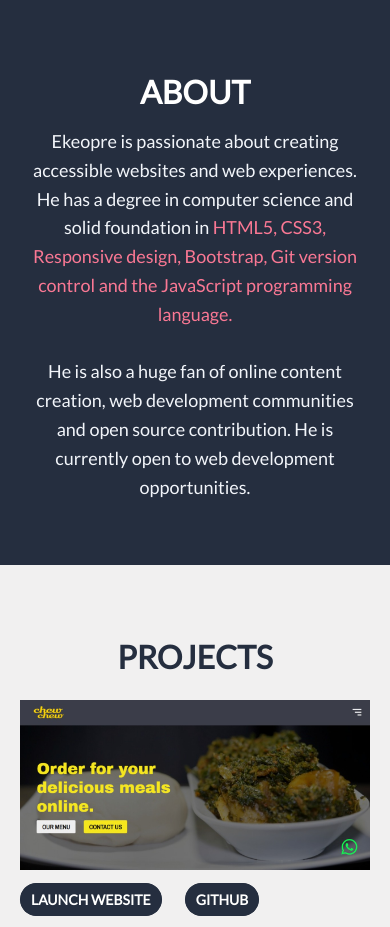
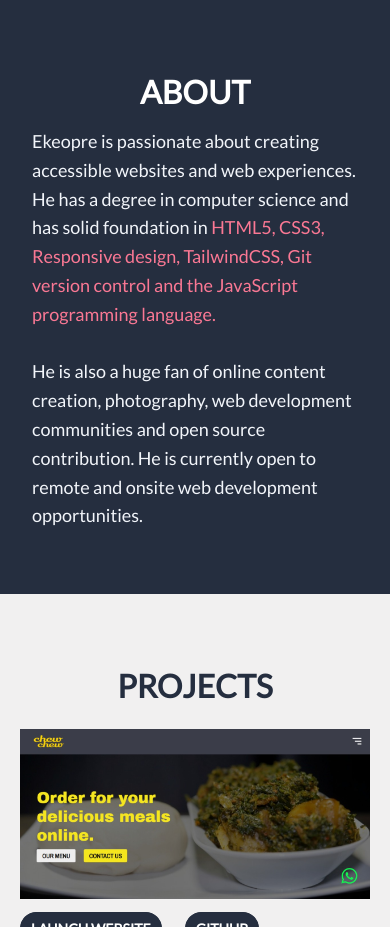
Before and after one commit to Thebuilderekes/ekeopre-portfolio, a plain HTML site: page index.html in a window 390 px wide. Shown: the part 860-1787 px from the top of the page. Drawn offline with nearby package versions, Linux system fonts and the light colour scheme.

Commit message:
Updated css

```diff
--- a/index.html
+++ b/index.html
@@ -91,7 +91,7 @@
           <section class="about-section" id="about-section">
                 <div class="about-section-text">
                     <h2 class="about-section-heading">About</h2>
-                    <p>Ekeopre is passionate about creating accessible websites and web experiences. He has a degree in computer science and solid foundation in <span>HTML5,</span> <span>CSS3,</span> <span>Responsive design,</span> <span>Bootstrap,</span> <span> Git version control</span> <span> and the JavaScript programming language.</span>  <br> <br>He is also a huge fan of online content creation, web development communities and open source contribution. He is currently open to web development opportunities. </p>
+                    <p>Ekeopre is passionate about creating accessible websites and web experiences. He has a degree in computer science and has solid foundation in <span>HTML5,</span> <span>CSS3,</span> <span>Responsive design,</span> <span>TailwindCSS,</span> <span> Git version control</span> <span> and the JavaScript programming language.</span>  <br> <br>He is also a huge fan of online content creation, photography, web development communities and open source contribution. He is currently open to remote and onsite web development opportunities. </p>
                 </div>
           </section>
 
--- a/style.css
+++ b/style.css
@@ -466,7 +466,7 @@ main .about-section .about-section-text p {
   color: #f2f5fa;
    margin: 0 auto;
    max-width: 800px;
-   text-align: center;
+   text-align: left;
    line-height: 1.6;
 }
 
```
